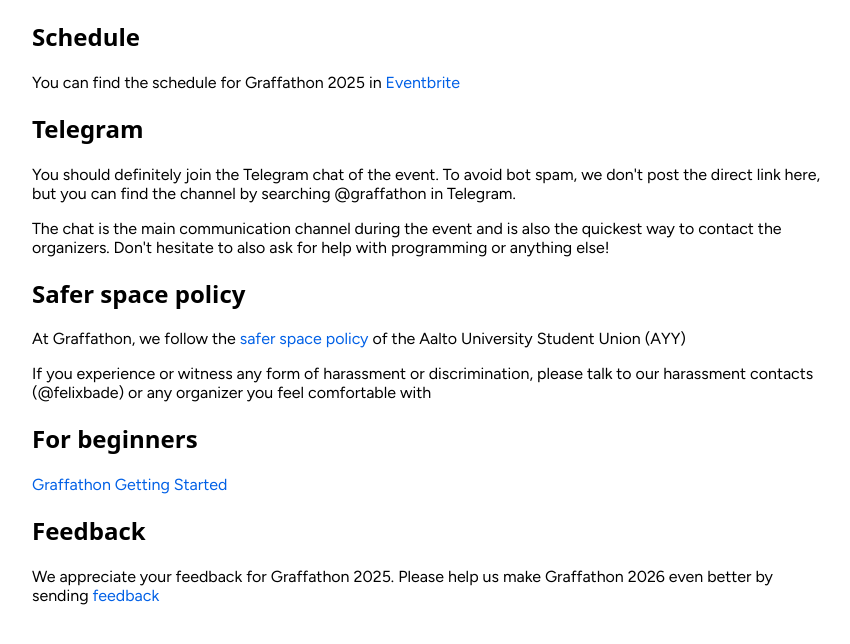
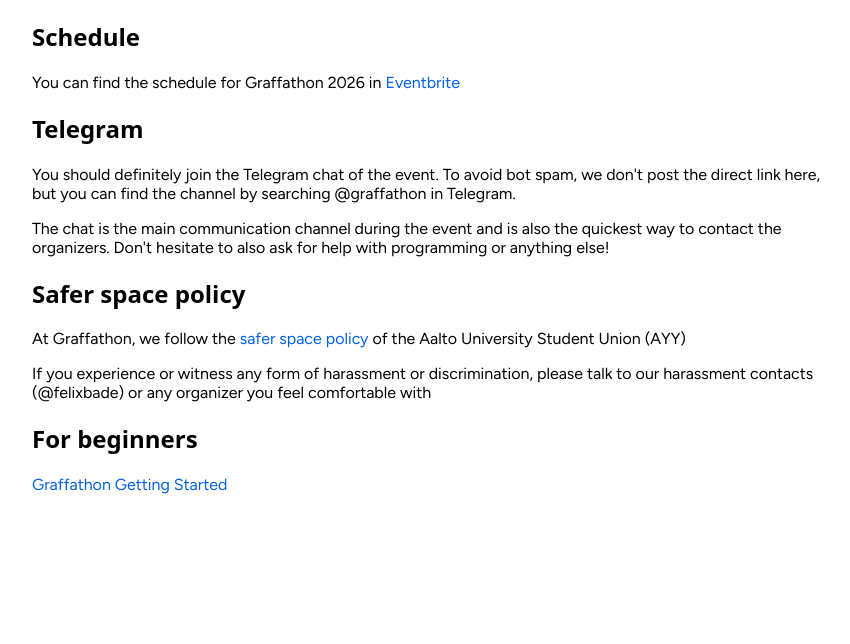
Before and after one commit to DOTAalto/pms, a Django app: page /info/ in a window 1280 px wide; the page is wider, and only the part inside the window is pictured. Shown: the part 51-695 px from the top of that part, without its empty margins (208-1058 px from the left). Run offline with Django 5.2, Linux system fonts and the light colour scheme; tables that the repository leaves empty hold one stand-in row (values such as "Sample post"); some libraries are stand-ins or nearby versions; some web fonts are replaced.

Commit message:
2026 update
- prevent selecting older compos in entry submission
- update info and youtube pages
- replace 2025 with 2026

```diff
--- a/party/forms.py
+++ b/party/forms.py
@@ -2,7 +2,7 @@ from django.core.exceptions import ValidationError
 from django import forms
 from django.utils import timezone
 
-from party.models import Entry
+from party.models import Entry, Compo
 
 
 class EntryForm(forms.ModelForm):
@@ -23,6 +23,10 @@ class EntryForm(forms.ModelForm):
             'exits_automatically': forms.CheckboxInput()
         }
 
+    def __init__(self, *args, **kwargs):
+        super().__init__(*args, **kwargs)
+        self.fields['compo'].queryset = Compo.objects.filter(party__is_active=True)
+
     def clean(self):
         cleaned_data = super().clean()
         compo = cleaned_data['compo']
--- a/party/models.py
+++ b/party/models.py
@@ -90,7 +90,7 @@ class Entry(models.Model):
     created_at = models.DateTimeField(auto_now_add=True)
     updated_at = models.DateTimeField(auto_now=True)
     instructions = models.TextField(blank=True, null=True, help_text='Should we press some button after opening your demo? Anything you want to clarify about the above? If you are not sure, feel free to ask from the organizers.')
-    contact_phone = models.CharField(max_length=16, null=True, blank=True, help_text='We will contact you if we have issues testing that your demo works or if you win something and don’t show up to the award ceremony.')
+    contact_phone = models.CharField(max_length=16, null=True, blank=True, help_text='We will contact you if we have issues testing that your demo works.')
     order = models.PositiveIntegerField(default=0)
     platform = models.CharField(max_length=3, choices=PlatformChoices)
     has_audio = models.BooleanField(blank=True, null=True, help_text='If we don’t hear anything, is it a problem?')
--- a/party/templates/party/entry_create.html
+++ b/party/templates/party/entry_create.html
@@ -22,6 +22,9 @@
             {% include 'forms/field.html' with field=form.contact_phone %}
             {% include 'forms/field.html' with field=form.team_member_count %}
         </fieldset>
+    <div>
+        <p>Please note! The entries will be published to <a href="https://files.scene.org/browse/parties/2025/graffathon25/">scene.org</a> and <a href="https://www.youtube.com/watch?v=k6DxZEmaEPk&list=PLmRDkQf8W1WEe3Ra8U8B4evMBZyrFAO6l">YouTube</a></p>
+    </div>
 
         <input type="submit" value="Submit">
     </form>
--- a/party/templates/party/info.html
+++ b/party/templates/party/info.html
@@ -4,7 +4,7 @@
 
 <h2>Schedule</h2>
 
-<p>You can find the schedule for Graffathon 2025 in
+<p>You can find the schedule for Graffathon 2026 in
     <a href="https://www.eventbrite.com/e/graffathon-2025-tickets-1380611248409">
         Eventbrite</a>
 
@@ -36,8 +36,4 @@ Don't hesitate to also ask for help with programming or anything
 <h2>For beginners</h2>
 <p><a href="https://perfect-tsunami-bc9.notion.site/Getting-Started-at-Graffathon-1d083f87f0458051b002ce11da0651f6">Graffathon Getting Started</a></p>
 
-<h2>Feedback</h2>
-
-<p>We appreciate your feedback for Graffathon 2025. Please help us make Graffathon 2026 even better by sending <a href="https://forms.gle/G1mJ7z7y2yeWfCCVA">feedback</a>
-
 {% endblock %}
--- a/party/templates/party/youtube.html
+++ b/party/templates/party/youtube.html
@@ -6,7 +6,7 @@
         {% if entry.thumbnail %}
         <img src="{{ entry.thumbnail.url }}" style="width: 100%;">
         {% endif %}
-        <h2>{{ entry.title }} by {{ entry.team }} – Graffathon 2025 – {{ object.title }} </h2>
+        <h2>{{ entry.title }} by {{ entry.team }} – Graffathon 2026 – {{ object.title }} </h2>
         <p>
             {{ pos | ordinal }} place in {{ object.title }} compo with {{ entry.entry_total_points }} points
         </p>
```
